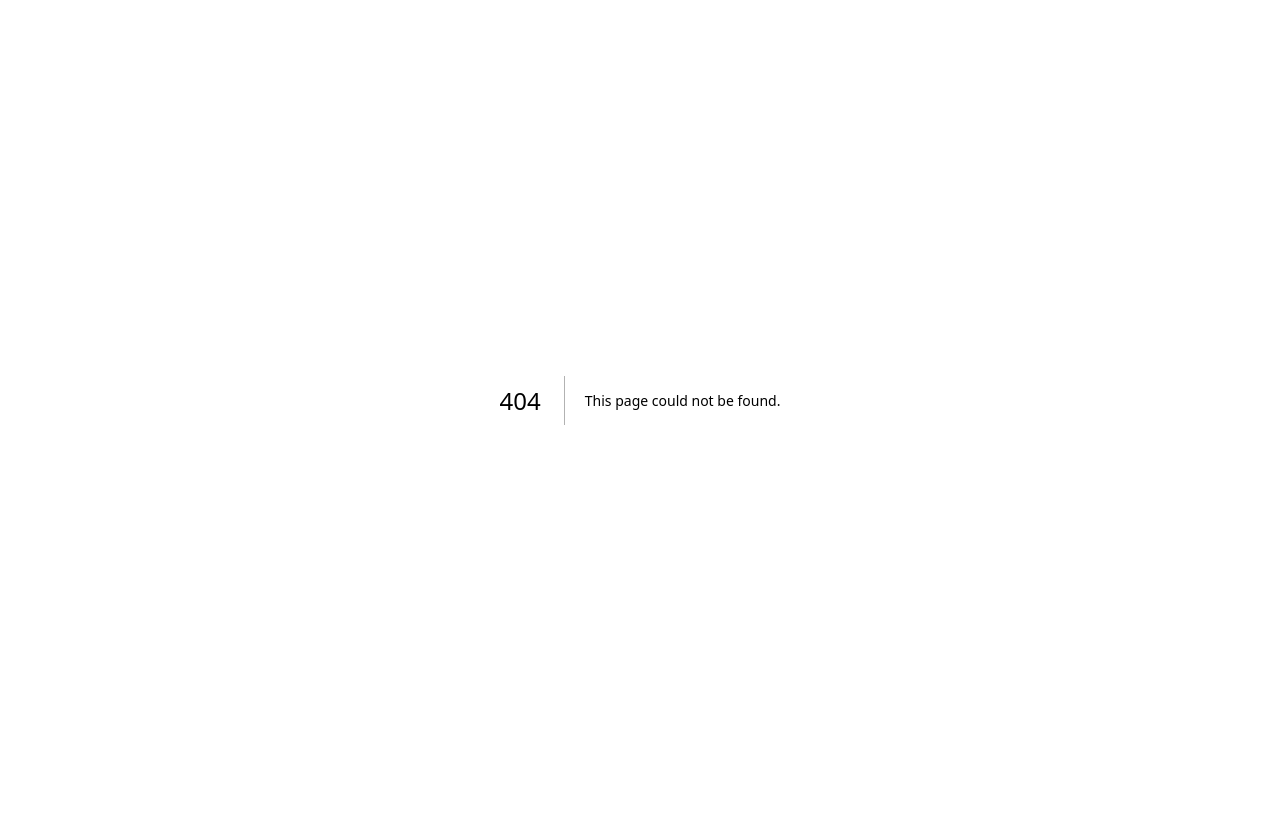
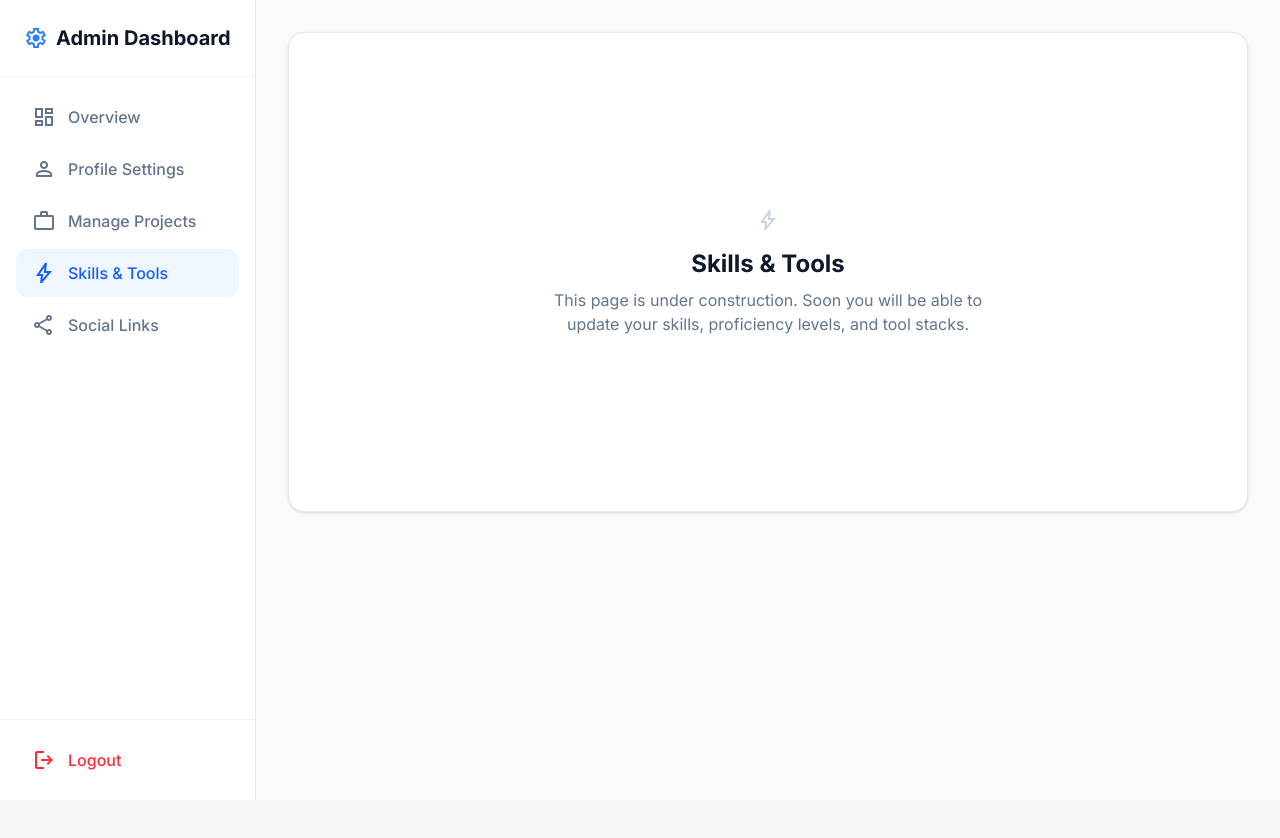
Before and after one commit to jisunahamed/fahim, a Next.js app: page /admin/skills in a window 1280 px wide. Before the commit this address had no page. Shown: the top 838 px of the page. Built offline with nearby package versions, Linux system fonts and the light colour scheme; no server answers.

Commit message:
feat: add hero_image_url to admin profile settings

```diff
--- a/src/app/admin/profile/page.tsx
+++ b/src/app/admin/profile/page.tsx
@@ -35,6 +35,7 @@ export default function ProfileEditor() {
                 full_name: profile.full_name,
                 short_title: profile.short_title,
                 bio: profile.bio,
+                hero_image_url: profile.hero_image_url,
                 about_story: profile.about_story,
                 updated_at: new Date().toISOString(),
             })
@@ -83,6 +84,17 @@ export default function ProfileEditor() {
                 </div>
 
                 <div>
+                    <label className="block text-xs font-semibold text-slate-500 uppercase tracking-wider mb-2">Hero Image URL</label>
+                    <input
+                        type="url"
+                        value={profile.hero_image_url || ''}
+                        onChange={(e) => setProfile({ ...profile, hero_image_url: e.target.value })}
+                        className="w-full bg-slate-50 border border-slate-200 rounded-xl py-3 px-4 focus:ring-2 focus:ring-blue-500 focus:outline-none transition-all mb-6"
+                        placeholder="https://example.com/image.jpg"
+                    />
+                </div>
+
+                <div>
                     <label className="block text-xs font-semibold text-slate-500 uppercase tracking-wider mb-2">Short Bio (Hero Section)</label>
                     <textarea
                         value={profile.bio || ''}
--- /dev/null
+++ b/src/app/admin/projects/page.tsx
@@ -0,0 +1,9 @@
+export default function ManageProjects() {
+    return (
+        <div className="bg-white rounded-2xl shadow-sm border border-slate-200 p-8 min-h-[60vh] flex flex-col items-center justify-center text-center">
+            <span className="material-symbols-outlined text-6xl text-slate-300 mb-4">work</span>
+            <h1 className="text-2xl font-bold text-slate-900 mb-2">Manage Projects</h1>
+            <p className="text-slate-500 max-w-md">This page is under construction. Soon you will be able to add, edit, and delete your portfolio projects from here.</p>
+        </div>
+    );
+}
--- /dev/null
+++ b/src/app/admin/skills/page.tsx
@@ -0,0 +1,9 @@
+export default function SkillsAndTools() {
+    return (
+        <div className="bg-white rounded-2xl shadow-sm border border-slate-200 p-8 min-h-[60vh] flex flex-col items-center justify-center text-center">
+            <span className="material-symbols-outlined text-6xl text-slate-300 mb-4">bolt</span>
+            <h1 className="text-2xl font-bold text-slate-900 mb-2">Skills & Tools</h1>
+            <p className="text-slate-500 max-w-md">This page is under construction. Soon you will be able to update your skills, proficiency levels, and tool stacks.</p>
+        </div>
+    );
+}
--- /dev/null
+++ b/src/app/admin/socials/page.tsx
@@ -0,0 +1,9 @@
+export default function SocialLinks() {
+    return (
+        <div className="bg-white rounded-2xl shadow-sm border border-slate-200 p-8 min-h-[60vh] flex flex-col items-center justify-center text-center">
+            <span className="material-symbols-outlined text-6xl text-slate-300 mb-4">share</span>
+            <h1 className="text-2xl font-bold text-slate-900 mb-2">Social Links</h1>
+            <p className="text-slate-500 max-w-md">This page is under construction. Soon you will be able to update your social media profiles and contact links.</p>
+        </div>
+    );
+}
```
